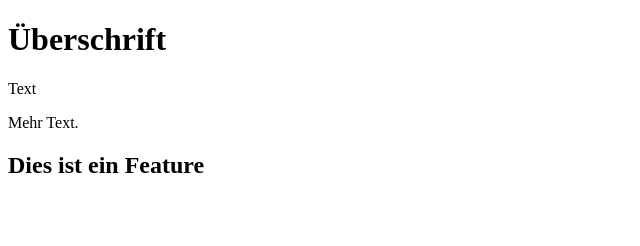
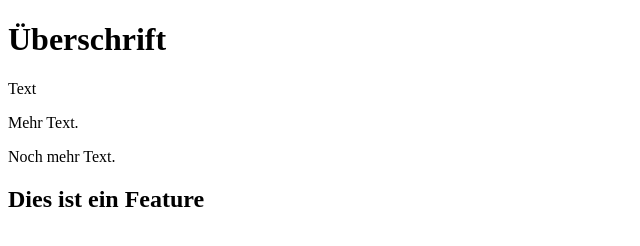
Before and after one commit to Thomas-Reinecke/Git_Learn, a plain HTML site: page index.html in a window 1280 px wide. Shown: the whole page, without its empty margins (0-640 px from the left). Drawn offline with Linux system fonts and the light colour scheme.

Commit message:
Even more text.

```diff
--- a/index.html
+++ b/index.html
@@ -9,6 +9,7 @@
 		<h1> Überschrift </h1>
 		<p> Text </p>
 		<p> Mehr Text.</p>
+		<p> Noch mehr Text. </p>
 
 		<h2> Dies ist ein Feature </h2>
 	</body)
```
